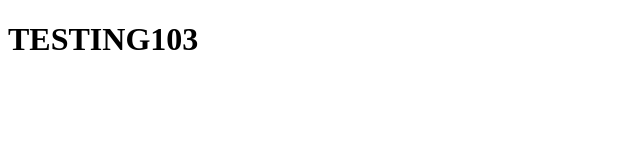
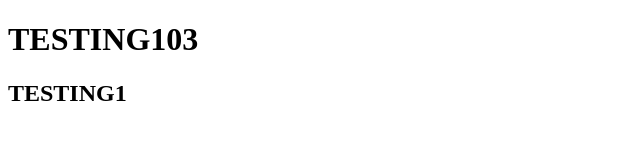
Before and after one commit to videsh901/HUWHW1, a plain HTML site: page index.html in a window 1280 px wide. Shown: the whole page, without its empty margins (0-640 px from the left). Drawn offline with Linux system fonts and the light colour scheme.

Commit message:
Update index.html

```diff
--- a/index.html
+++ b/index.html
@@ -6,6 +6,7 @@
 <body>
 
 	<h1> TESTING103 </h1>
+	<h2> TESTING1 </h2>
 
 </body>
 </html>
```
